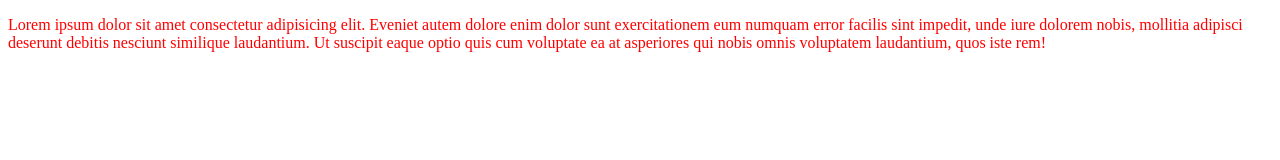
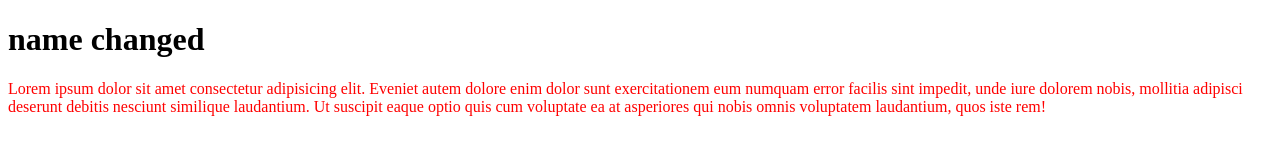
Before and after one commit to PulakAcharya/my-second-repo, a plain HTML site: page index.html in a window 1280 px wide. Drawn offline with Linux system fonts and the light colour scheme.

Commit message:
name problem sloved

```diff
--- a/new1.html
+++ b/index.html
@@ -8,6 +8,9 @@
     <link rel="stylesheet" href="style.css">
 </head>
 <body>
+    <h1> name changed
+
+    </h1>
     <p>Lorem ipsum dolor sit amet consectetur adipisicing elit. Eveniet autem dolore enim dolor sunt exercitationem eum numquam error facilis sint impedit, unde iure dolorem nobis, mollitia adipisci deserunt debitis nesciunt similique laudantium. Ut suscipit eaque optio quis cum voluptate ea at asperiores qui nobis omnis voluptatem laudantium, quos iste rem!</p>
 
 </body>
```
